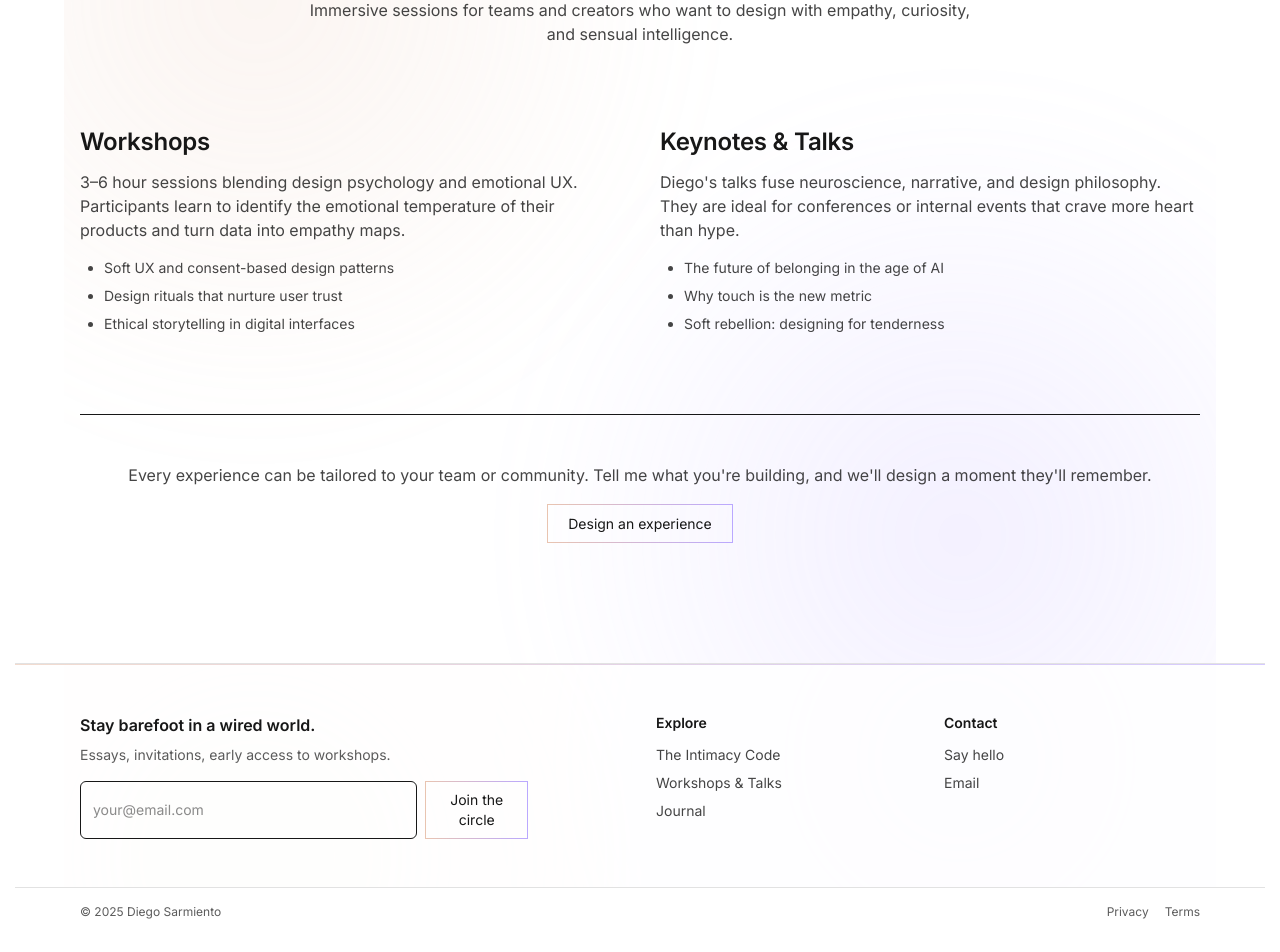
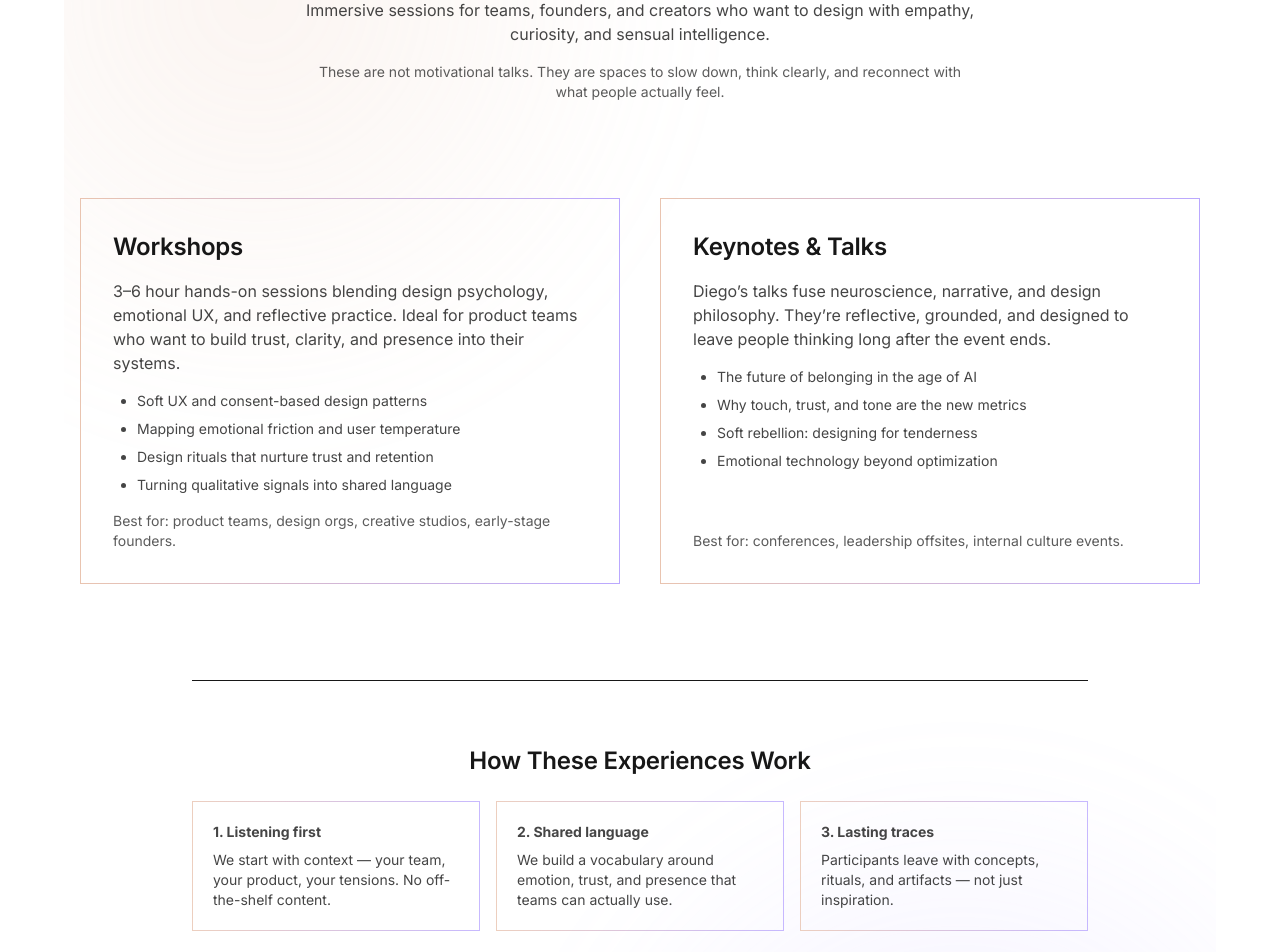
Before and after one commit to diegolsarmiento/ds-intimacy-portal, a Next.js app: page /experiences in a window 1280 px wide. Shown: the part 260-1212 px from the top of the page. Built offline with nearby package versions, Linux system fonts and the light colour scheme; no server answers.

Commit message:
experiences

```diff
--- a/app/experiences/page.tsx
+++ b/app/experiences/page.tsx
@@ -1,52 +1,111 @@
-export const metadata = { title: 'Experiences' }
+export const metadata = { title: 'Experiences & Workshops' }
 
 export default function ExperiencesPage() {
   return (
-    <main className="section-glow mx-auto max-w-6xl px-4 py-24 md:py-32 space-y-20">
+    <main className="section-glow mx-auto max-w-6xl px-4 py-24 md:py-32 space-y-24">
+      {/* Header */}
       <header className="text-center">
         <h1 className="text-4xl md:text-5xl font-semibold tracking-tight">
           Experiences <span className="text-glow">& Workshops</span>
         </h1>
         <p className="mt-4 max-w-2xl mx-auto opacity-80">
-          Immersive sessions for teams and creators who want to design with empathy, curiosity, and sensual intelligence.
+          Immersive sessions for teams, founders, and creators who want to design with
+          empathy, curiosity, and sensual intelligence.
+        </p>
+
+        <p className="mt-4 text-sm opacity-70 max-w-2xl mx-auto">
+          These are not motivational talks. They are spaces to slow down, think clearly,
+          and reconnect with what people actually feel.
         </p>
       </header>
 
+      {/* Core formats */}
       <section className="grid gap-10 md:grid-cols-2 md:items-start">
-        <div>
+        {/* Workshops */}
+        <div className="rounded-2xl border border-glow p-8 card-hover h-full flex flex-col space-y-4">
           <h2 className="text-2xl font-semibold">Workshops</h2>
-          <p className="mt-3 opacity-80">
-            3–6 hour sessions blending design psychology and emotional UX.
-            Participants learn to identify the emotional temperature of their products and turn data into empathy maps.
+
+          <p className="opacity-80">
+            3–6 hour hands-on sessions blending design psychology, emotional UX, and
+            reflective practice. Ideal for product teams who want to build trust,
+            clarity, and presence into their systems.
           </p>
-          <ul className="mt-4 list-disc pl-6 opacity-80 text-sm space-y-2">
+
+          <ul className="list-disc pl-6 opacity-80 text-sm space-y-2">
             <li>Soft UX and consent-based design patterns</li>
-            <li>Design rituals that nurture user trust</li>
-            <li>Ethical storytelling in digital interfaces</li>
+            <li>Mapping emotional friction and user temperature</li>
+            <li>Design rituals that nurture trust and retention</li>
+            <li>Turning qualitative signals into shared language</li>
           </ul>
+
+          <p className="text-sm opacity-70 mt-auto">
+            Best for: product teams, design orgs, creative studios, early-stage founders.
+          </p>
         </div>
 
-        <div>
+        {/* Talks */}
+        <div className="rounded-2xl border border-glow p-8 card-hover h-full flex flex-col space-y-4">
           <h2 className="text-2xl font-semibold">Keynotes & Talks</h2>
-          <p className="mt-3 opacity-80">
-            Diego's talks fuse neuroscience, narrative, and design philosophy.
-            They are ideal for conferences or internal events that crave more heart than hype.
+
+          <p className="opacity-80">
+            Diego’s talks fuse neuroscience, narrative, and design philosophy.
+            They’re reflective, grounded, and designed to leave people thinking long
+            after the event ends.
           </p>
-          <ul className="mt-4 list-disc pl-6 opacity-80 text-sm space-y-2">
+
+          <ul className="list-disc pl-6 opacity-80 text-sm space-y-2">
             <li>The future of belonging in the age of AI</li>
-            <li>Why touch is the new metric</li>
+            <li>Why touch, trust, and tone are the new metrics</li>
             <li>Soft rebellion: designing for tenderness</li>
+            <li>Emotional technology beyond optimization</li>
           </ul>
+
+          <p className="text-sm opacity-70 mt-auto">
+            Best for: conferences, leadership offsites, internal culture events.
+          </p>
+
         </div>
       </section>
 
-      <section className="border-t pt-12 text-center">
-        <p className="opacity-80">
-          Every experience can be tailored to your team or community.
-          Tell me what you're building, and we'll design a moment they'll remember.
+      {/* How it works */}
+      <section className="border-t pt-16 space-y-6 max-w-4xl mx-auto">
+        <h2 className="text-2xl font-semibold text-center">
+          How These Experiences Work
+        </h2>
+
+        <div className="grid gap-4 md:grid-cols-3">
+          <div className="rounded-xl border border-glow p-5 text-sm opacity-80">
+            <strong className="block mb-2">1. Listening first</strong>
+            We start with context — your team, your product, your tensions.
+            No off-the-shelf content.
+          </div>
+
+          <div className="rounded-xl border border-glow p-5 text-sm opacity-80">
+            <strong className="block mb-2">2. Shared language</strong>
+            We build a vocabulary around emotion, trust, and presence that teams
+            can actually use.
+          </div>
+
+          <div className="rounded-xl border border-glow p-5 text-sm opacity-80">
+            <strong className="block mb-2">3. Lasting traces</strong>
+            Participants leave with concepts, rituals, and artifacts — not just inspiration.
+          </div>
+        </div>
+      </section>
+
+      {/* CTA */}
+      <section className="border-t pt-16 text-center">
+        <p className="opacity-80 max-w-2xl mx-auto">
+          Every experience is tailored to the people in the room.
+          If you’re building something meaningful and want it to feel human,
+          let’s design a moment they’ll remember.
         </p>
+
         <div className="mt-6">
-          <a href="/contact" className="border px-5 py-2.5 rounded-md text-sm border-glow">
+          <a
+            href="/contact"
+            className="border px-6 py-2.5 rounded-md text-sm border-glow"
+          >
             Design an experience
           </a>
         </div>
```
